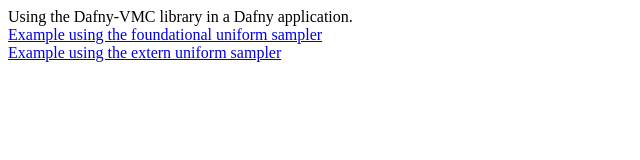
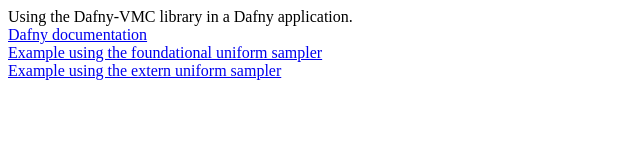
Before and after one commit to dafny-lang/Dafny-VMC, a plain HTML site: page docs/dafny/index.html in a window 1280 px wide. Shown: the whole page, without its empty margins (0-640 px from the left). Drawn offline with Linux system fonts and the light colour scheme.

Commit message:
Dafny doc

```diff
--- a/docs/dafny/index.html
+++ b/docs/dafny/index.html
@@ -1,4 +1,6 @@
 Using the Dafny-VMC library in a Dafny application.
+<br>
+<a href="dafny-doc/index.html">Dafny documentation</a>
 <br>
 <a href="ExamplesFoundational.dfy">Example using the foundational uniform sampler</a>
 <br>
```
Also changed, not shown: 1 other file.
